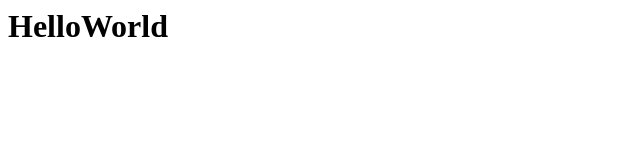
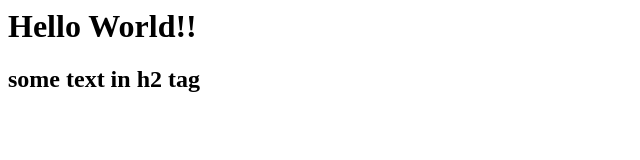
Before and after one commit to ChetanHC-019/Test_Demo, a plain HTML site: page index.html in a window 1280 px wide. Shown: the whole page, without its empty margins (0-640 px from the left). Drawn offline with Linux system fonts and the light colour scheme.

```diff
--- a/index.html
+++ b/index.html
@@ -3,6 +3,7 @@
         <title>Welcome to Git hub assignment</title>
     </head>
     <body>
-        <h1>HelloWorld</h1>
+        <h1>Hello World!! </h1>
+        <h2>some text in h2 tag</h2>
     </body>
 </html>
```
